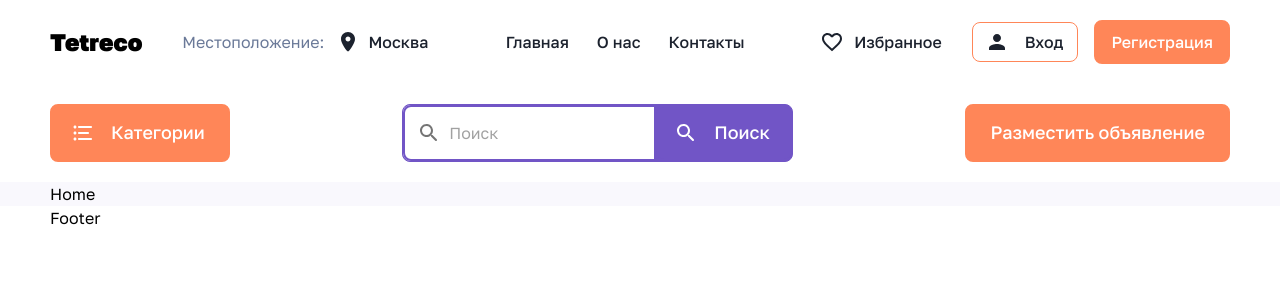
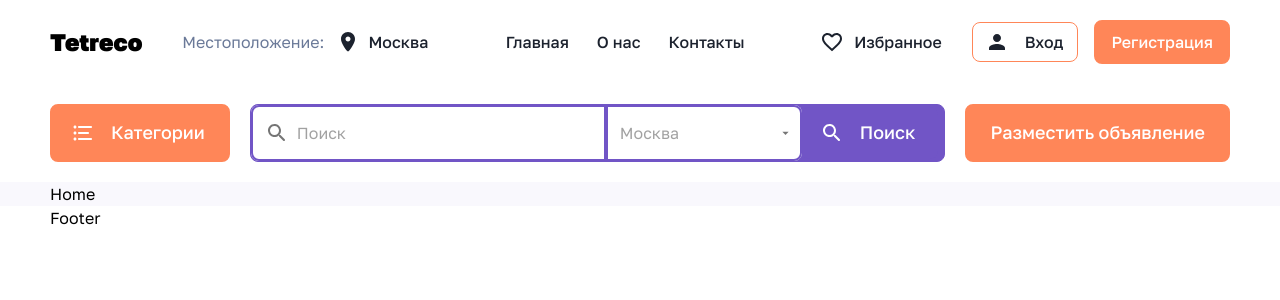
Before and after one commit to IuliaMurtazina/tetreco, a Next.js app: page / in a window 1280 px wide. Shown: the top 300 px of the page. Built offline with nearby package versions, Linux system fonts and the light colour scheme.

Commit message:
search-bar component, added autocomplete

```diff
--- a/src/components/layout/header/SearchBar.js
+++ b/src/components/layout/header/SearchBar.js
@@ -3,6 +3,8 @@ import { Button, TextField, InputAdornment, Autocomplete } from "@mui/material";
 import Icon from "@/components/ui/icons/Icon";
 import classes from "./SearchBar.module.scss";
 import { buttonPalette } from "@/theme/overrides/palette";
+
+const DUMMY_LOCATION = [{ label: "Москва" }, { label: "Санкт-Петербург" }];
 
 const SearchBar = () => {
   return (
@@ -25,6 +27,8 @@ const SearchBar = () => {
             ),
           }}
           sx={{
+            width: "100%",
+            maxWidth: "355px",
             "& .MuiOutlinedInput-root fieldset": {
               borderColor: buttonPalette.secondary.enabled,
             },
@@ -34,6 +38,33 @@ const SearchBar = () => {
             },
           }}
         />
+        <Autocomplete
+          options={DUMMY_LOCATION}
+          sx={{ width: "196px" }}
+          renderInput={(params) => (
+            <TextField
+              InputProps={{
+                ...params.InputProps,
+                startAdornment: (
+                  <InputAdornment position="start">
+                    <Icon iconId="room" />
+                  </InputAdornment>
+                ),
+              }}
+              sx={{
+                "& .MuiOutlinedInput-root fieldset": {
+                  borderColor: buttonPalette.secondary.enabled,
+                },
+                ".MuiInputBase-root": {
+                  borderTopLeftRadius: 0,
+                  borderBottomLeftRadius: 0,
+                },
+              }}
+              {...params}
+              placeholder="Москва"
+            />
+          )}
+        ></Autocomplete>
         <Button
           size="large"
           startIcon={<Icon iconId="search" />}
--- a/src/components/layout/header/SearchBar.module.scss
+++ b/src/components/layout/header/SearchBar.module.scss
@@ -2,7 +2,7 @@
 
 .searchBar {
   display: flex;
-  justify-content: space-between;
+  gap: 2rem;
 }
 
 .search {
@@ -11,4 +11,5 @@
   background: $Button-Secondary-Anabled;
   border: 1px solid $Button-Secondary-Anabled;
   border-radius: 8px;
+  flex-grow: 1;
 }
```
